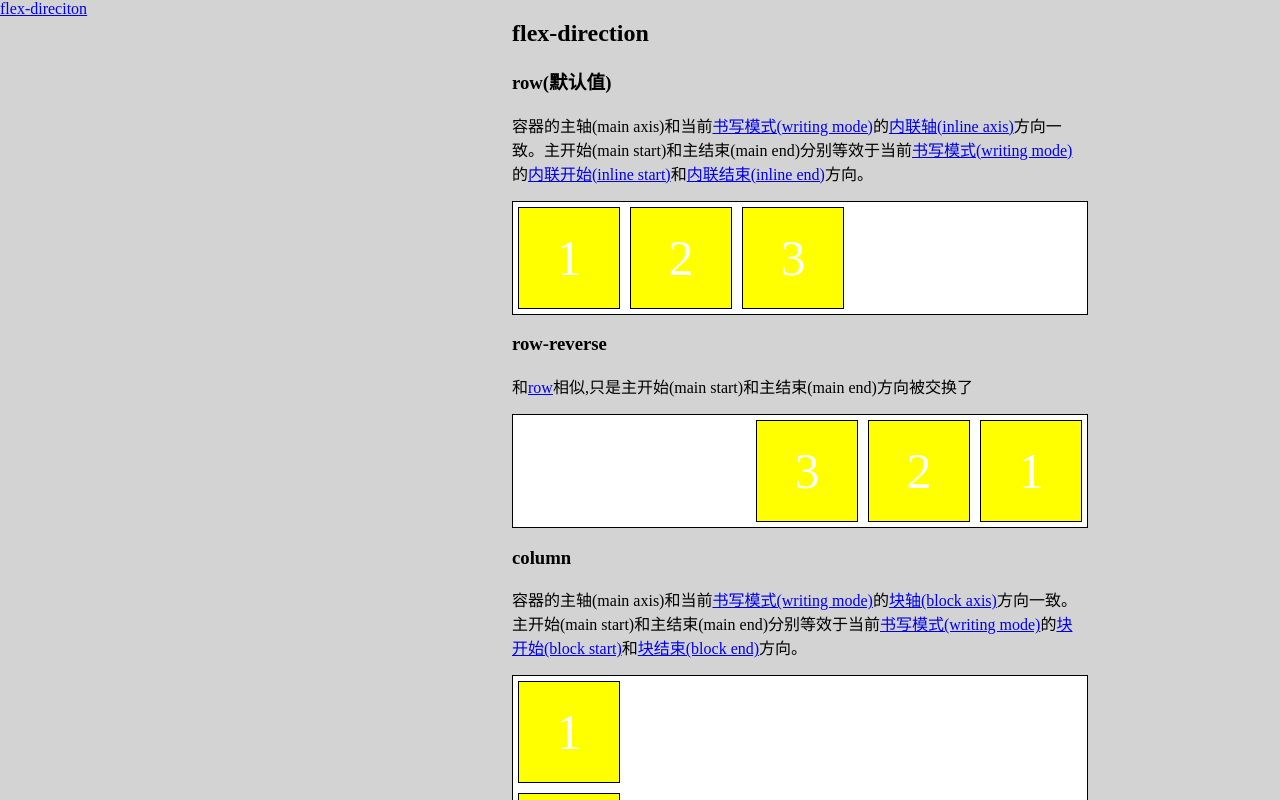
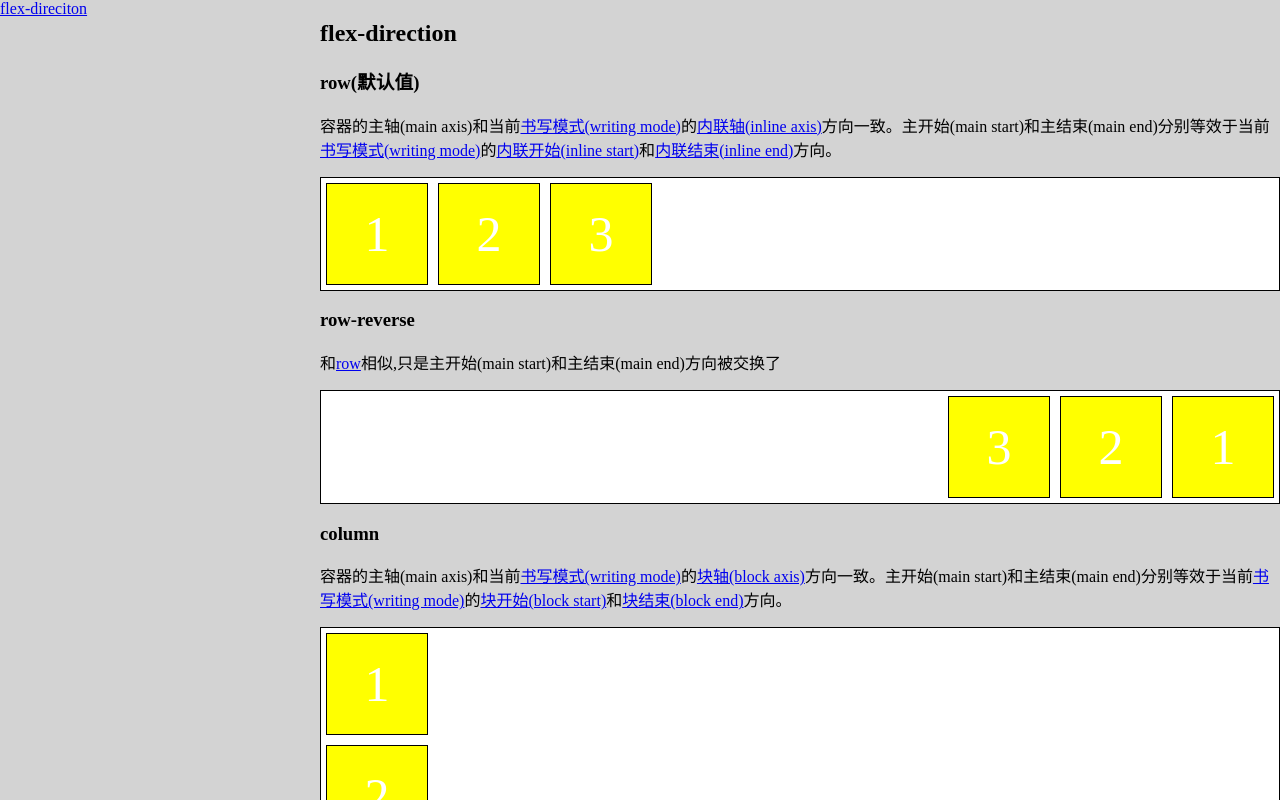
Before and after one commit to asurance/flex-tutorial, a Next.js app: page /properties/FlexDirection in a window 1280 px wide. Shown: the top 800 px of the page. Built offline with nearby package versions, Linux system fonts and the light colour scheme.

Commit message:
perf(layout): 调整布局

```diff
--- a/styles/Layout.module.css
+++ b/styles/Layout.module.css
@@ -10,9 +10,10 @@
 }
 
 #article {
-    margin: 0 12em;
+    max-width: 960px;
+    margin: 0 auto;
 }
 
 #property-list {
-    flex: 0 0 20em;
+    width: 320px
 }
```
